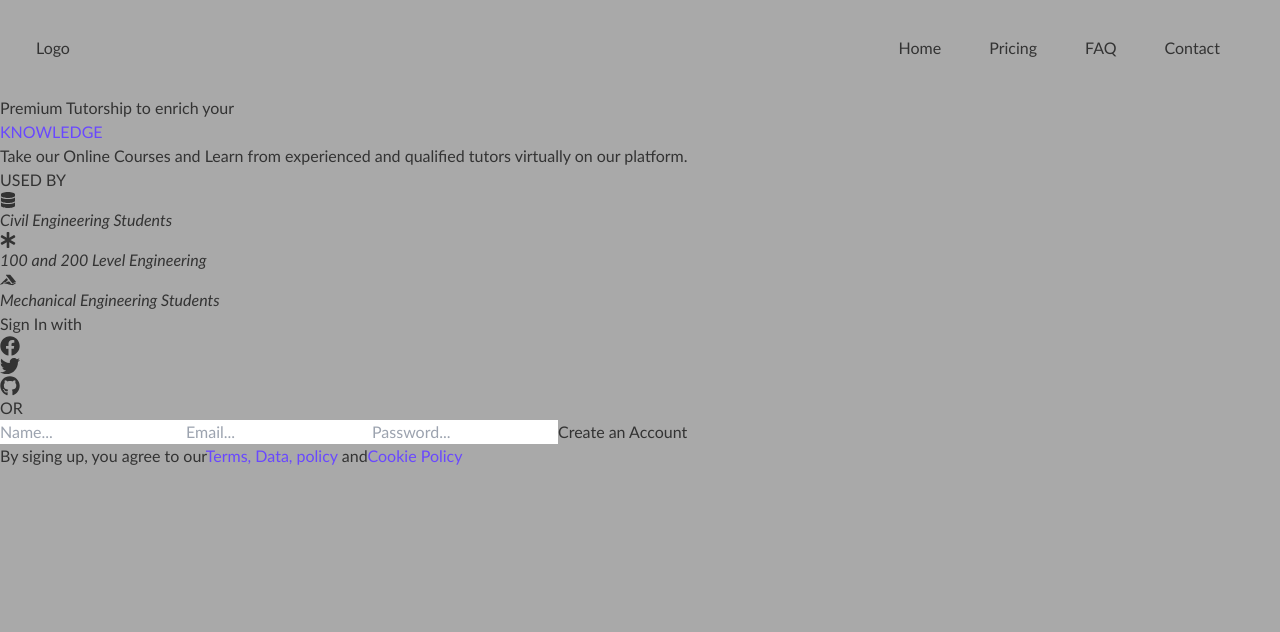
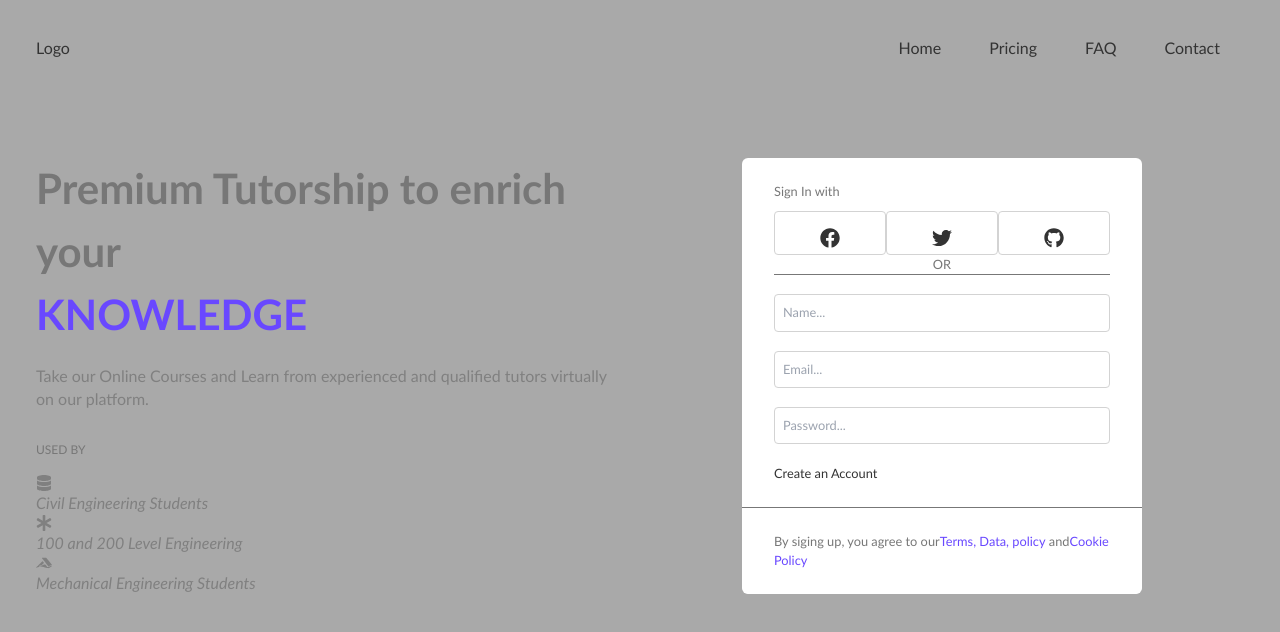
Before and after one commit to MiltonBlack/Faq-Website, a React (Create React App) app: page / in a window 1280 px wide. Shown: the top 632 px of the page. Built offline with nearby package versions, Linux system fonts and the light colour scheme.

Commit message:
Styled Hero.js using Sass

```diff
--- a/src/components/Hero.css
+++ b/src/components/Hero.css
@@ -5,4 +5,115 @@
 }
 .hero .container {
   max-width: 1240px;
+  padding: 0 1rem;
+  margin: auto;
+}
+.hero .content {
+  display: grid;
+  grid-template-columns: repeat(2, 1fr);
+}
+.hero .col-1 {
+  padding: 1rem 1rem 1rem 0;
+  height: 70vh;
+  display: flex;
+  flex-direction: column;
+  justify-content: center;
+}
+.hero .col-1 h1 {
+  font-size: 42px;
+  font-weight: 700;
+  color: #777;
+}
+.hero .col-1 p {
+  font-size: 1rem;
+  color: grey;
+  line-height: 1.4;
+  margin-top: 1.2rem;
+}
+.hero .col-1 .icons {
+  color: grey;
+  padding-right: 1rem;
+}
+.hero .used-by p {
+  color: #777;
+  font-size: 12px;
+  margin: 2rem 0 1rem 0;
+}
+.hero .col-2 {
+  padding: 1rem;
+  height: 70vh;
+  display: flex;
+  flex-direction: column;
+  justify-content: center;
+  font-size: 0.8rem;
+}
+.hero .col-2 p {
+  color: #777;
+}
+.hero .form {
+  width: 400px;
+  margin: auto;
+  background-color: #fff;
+  border-radius: 6px;
+}
+.hero .form .form-container {
+  padding: 1.5rem 2rem;
+}
+.hero .form .form-container .sign-in-txt {
+  margin-bottom: 10px;
+}
+.hero .form .form-container .social-login {
+  display: flex;
+}
+.hero .form .form-container .social-login i {
+  background-color: #fff;
+  padding: 16px 45px 6px 45px;
+  border: 1px solid lightgray;
+  border-radius: 4px;
+}
+.hero .form .form-container .divider p {
+  width: 100%;
+  text-align: center;
+  border-bottom: 1px solid #777;
+}
+.hero .form .form-container .divider p span {
+  background-color: #fff;
+  padding: 0 10px;
+}
+.hero .form .form-container form input {
+  display: block;
+  width: 100%;
+  margin: 1.2rem 0;
+  padding: 8px;
+  border: 1px solid lightgray;
+  border-radius: 4px;
+}
+.hero .form .form-footer {
+  border-top: 1px solid #777;
+  background-color: #fff;
+  border-bottom-right-radius: 8px;
+  border-bottom-left-radius: 8px;
+}
+.hero .form .form-footer p {
+  padding: 1.5rem 2rem;
+}
+.hero .form .form-footer span {
+  font-weight: 500;
+}
+
+@media screen and (max-width: 960px) {
+  .hero {
+    height: auto;
+    width: 100%;
+  }
+  .hero .container {
+    padding: 0 1rem;
+  }
+  .hero .container .content {
+    grid-template-columns: 1fr;
+  }
+  .hero .container .col-1 {
+    height: 90vh;
+    padding: 0.2rem;
+  }
 }/*# sourceMappingURL=Hero.css.map */
--- a/src/components/Hero.scss
+++ b/src/components/Hero.scss
@@ -4,5 +4,120 @@
     background-color: darkgray;
     .container {
         max-width: 1240px;
+        padding: 0 1rem;
+        margin: auto;
+    }
+    .content {
+        display: grid;
+        grid-template-columns: repeat(2, 1fr);
+    }
+    .col-1{
+        padding: 1rem 1rem 1rem 0;
+        height: 70vh;
+        display: flex;
+        flex-direction: column;
+        justify-content: center;
+        h1 {
+            font-size: 42px;
+            font-weight: 700;
+            color: #777;
+        }
+        p {
+            font-size: 1rem;
+            color: grey;
+            line-height: 1.4;
+            margin-top: 1.2rem;
+        }
+        .icons {
+            color: grey;
+            padding-right: 1rem;
+        }
+    }
+    .used-by {
+        p {
+            color: #777;
+            font-size: 12px;
+            margin: 2rem 0 1rem 0;
+        }
+    }
+    .col-2 {
+        padding: 1rem;
+        height: 70vh;
+        display: flex;
+        flex-direction: column;
+        justify-content: center;
+        font-size: .8rem;
+        p {
+            color: #777;
+        }
+    }
+    .form{
+        width: 400px;
+        margin: auto;
+        background-color: #fff;
+        border-radius: 6px;
+        .form-container {
+            padding: 1.5rem 2rem;
+            .sign-in-txt {
+                margin-bottom: 10px;
+            }
+            .social-login {
+                display: flex;
+                i {
+                    background-color: #fff;
+                    padding: 16px 45px 6px 45px;
+                    border: 1px solid lightgray;
+                    border-radius: 4px;
+                }
+            }
+            .divider p{
+                width: 100%;
+                text-align: center;
+                border-bottom: 1px solid #777;
+                span {
+                    background-color: #fff;
+                    padding: 0 10px;
+                }
+            }
+            form {
+                input {
+                    display: block;
+                    width: 100%;
+                    margin: 1.2rem 0;
+                    padding: 8px;
+                    border: 1px solid lightgray;
+                    border-radius: 4px;
+                }
+            }
+        }
+        .form-footer {
+            border-top: 1px solid #777;
+            background-color: #fff;
+            border-bottom-right-radius: 8px;
+            border-bottom-left-radius: 8px;
+            p {
+                padding: 1.5rem 2rem;
+            }
+            span {
+                font-weight: 500;
+            }
+        }
     }
 }
+
+@media screen and (max-width:960px) {
+   .hero {
+    height: auto;
+    width: 100%;
+    .container {
+        padding: 0 1rem;
+        .content {
+            grid-template-columns: 1fr;
+        }
+        .col-1{
+            height: 90vh;
+            padding: .2rem;
+        }
+    }
+   }
+}
```
Also changed, not shown: 1 other file (tests, documents, lock files or other folders).
